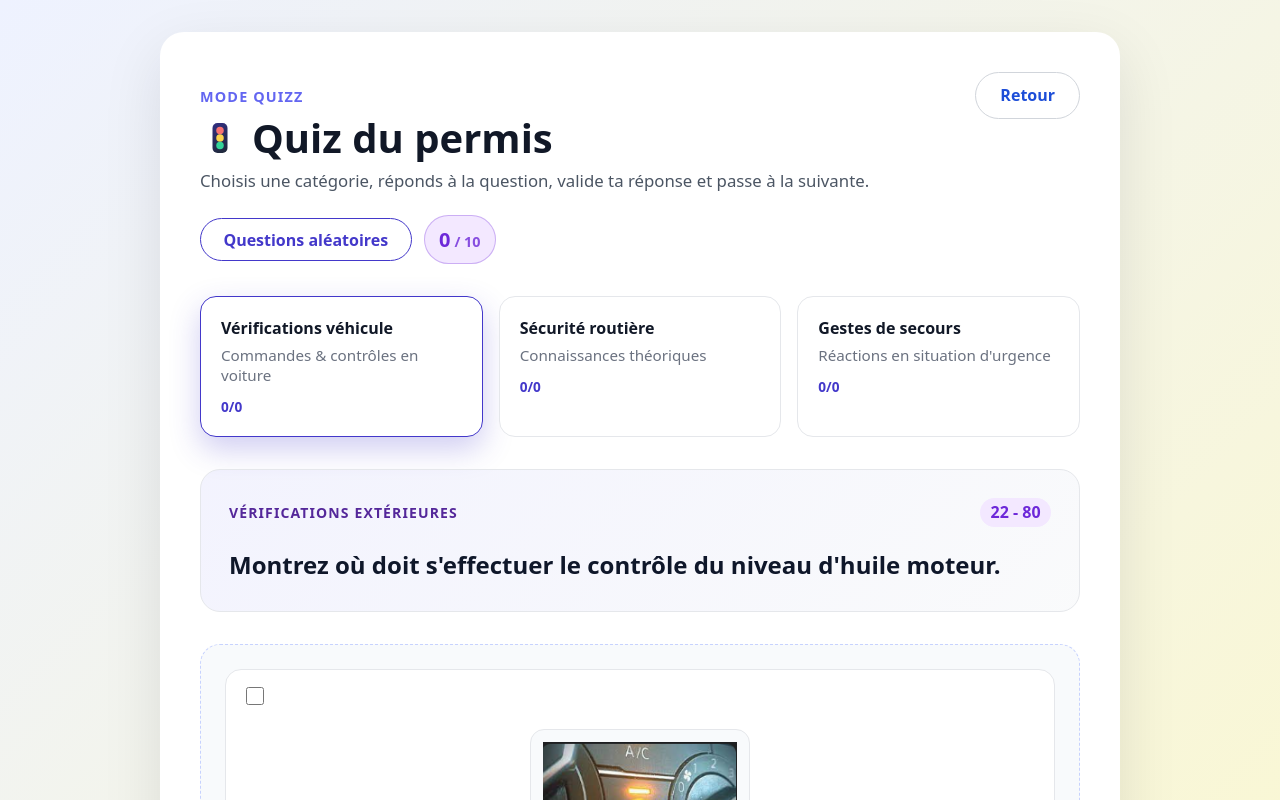
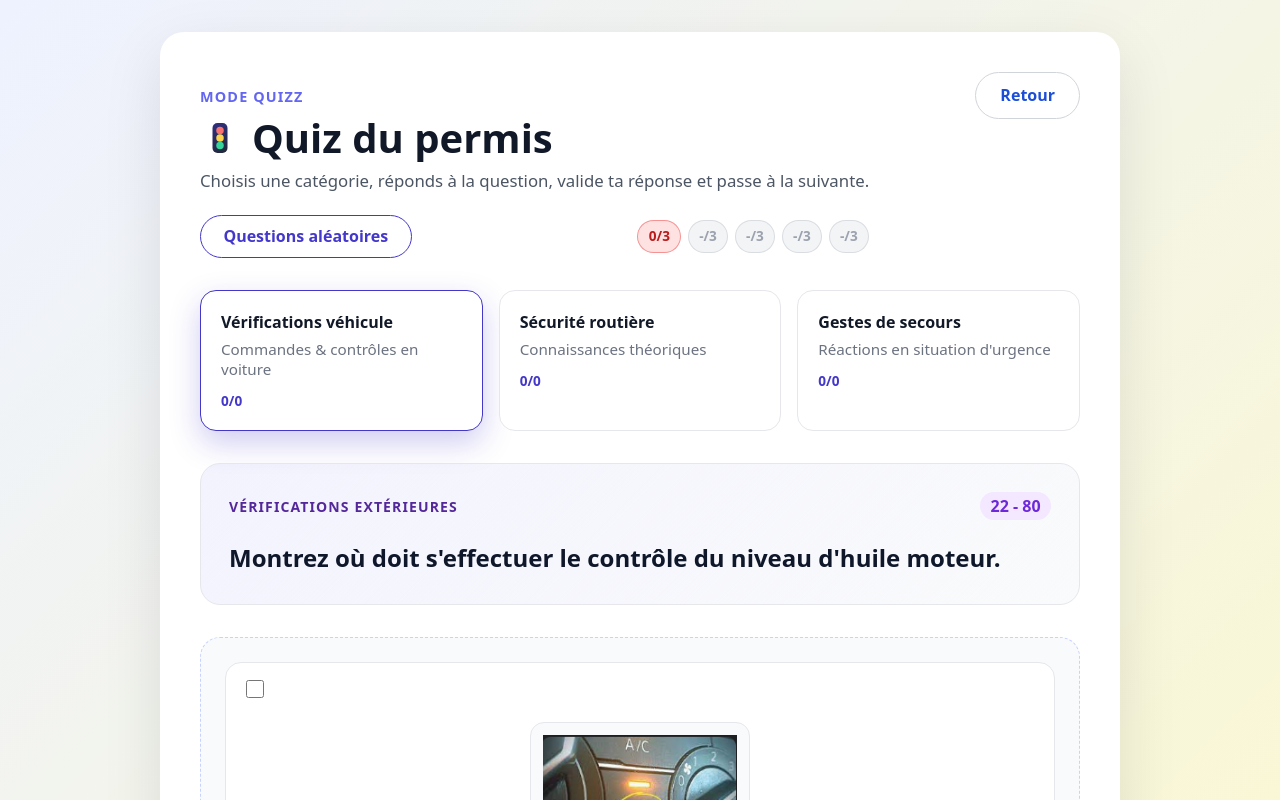
Before and after one commit to OliviaG-dev/R-viPermis, a React (Vite) app: page /quiz in a window 1280 px wide. Shown: the top 800 px of the page. Built offline with nearby package versions, Linux system fonts and the light colour scheme.

Commit message:
:sparkles: feat:serie and score

```diff
--- a/src/pages/Quiz/Quiz.css
+++ b/src/pages/Quiz/Quiz.css
@@ -60,7 +60,65 @@
   display: flex;
   flex-wrap: wrap;
   align-items: center;
+  justify-content: space-between;
   gap: 0.75rem;
+  width: 100%;
+}
+
+.quiz-progress {
+  display: flex;
+  flex-wrap: wrap;
+  gap: 0.4rem;
+}
+
+.progress-chip {
+  padding: 0.35rem 0.65rem;
+  border-radius: 999px;
+  font-size: 0.85rem;
+  font-weight: 600;
+  border: 1px solid transparent;
+}
+
+.progress-chip--completed {
+  background: #e0f2fe;
+  color: #0369a1;
+  border-color: rgba(14, 165, 233, 0.4);
+}
+
+.progress-chip--current {
+  background: #ede9fe;
+  color: #5b21b6;
+  border-color: rgba(91, 33, 182, 0.4);
+}
+
+.progress-chip--upcoming {
+  background: #f3f4f6;
+  color: #9ca3af;
+  border-color: rgba(156, 163, 175, 0.3);
+}
+
+.progress-chip--score-0 {
+  background: #fee2e2;
+  color: #b91c1c;
+  border-color: rgba(239, 68, 68, 0.5);
+}
+
+.progress-chip--score-1 {
+  background: #ffedd5;
+  color: #c2410c;
+  border-color: rgba(251, 146, 60, 0.6);
+}
+
+.progress-chip--score-2 {
+  background: #fef9c3;
+  color: #a16207;
+  border-color: rgba(250, 204, 21, 0.6);
+}
+
+.progress-chip--score-3 {
+  background: #dcfce7;
+  color: #15803d;
+  border-color: rgba(34, 197, 94, 0.6);
 }
 
 .random-btn {
@@ -79,27 +137,6 @@
   color: #fff;
   transform: translateY(-1px);
   box-shadow: 0 12px 24px rgba(67, 56, 202, 0.25);
-}
-
-.quiz-counter {
-  display: inline-flex;
-  align-items: baseline;
-  gap: 0.25rem;
-  padding: 0.55rem 0.9rem;
-  border-radius: 999px;
-  background: #f3e8ff;
-  color: #6d28d9;
-  font-weight: 600;
-  border: 1px solid rgba(109, 40, 217, 0.3);
-}
-
-.counter-value {
-  font-size: 1.25rem;
-}
-
-.counter-max {
-  font-size: 0.9rem;
-  opacity: 0.8;
 }
 
 .quiz-home-btn {
@@ -346,6 +383,50 @@
   align-items: center;
 }
 
+.series-result {
+  margin: 1.75rem 0 1.5rem;
+  padding: 1.75rem 1.9rem;
+  border-radius: 20px;
+  border: 1px solid #e5e7eb;
+  background: radial-gradient(
+    circle at top left,
+    #eef2ff 0,
+    #f9fafb 45%,
+    #ffffff 100%
+  );
+  box-shadow: 0 18px 40px rgba(15, 23, 42, 0.12);
+  display: flex;
+  flex-direction: column;
+  gap: 0.6rem;
+  align-items: center;
+  text-align: center;
+}
+
+.series-result h2 {
+  margin: 0;
+  font-size: 1.35rem;
+  color: #111827;
+}
+
+.series-result-score {
+  margin: 0.25rem 0 0;
+  font-size: 2.25rem;
+  font-weight: 800;
+  letter-spacing: 0.03em;
+  color: #4c1d95;
+}
+
+.series-result-message {
+  margin: 0.25rem 0 0.75rem;
+  font-size: 0.98rem;
+  line-height: 1.6;
+  color: #4b5563;
+}
+
+.series-result-restart {
+  margin-top: 0.25rem;
+}
+
 .self-eval {
   display: flex;
   gap: 0.75rem;
@@ -459,6 +540,11 @@
     align-items: stretch;
   }
 
+  .series-result {
+    padding: 1.4rem 1.35rem;
+    margin: 1.25rem 0 1.25rem;
+  }
+
   .self-eval {
     width: 100%;
     flex-direction: column;
@@ -478,6 +564,29 @@
   .quiz-container {
     background: #0f172a;
     box-shadow: 0 25px 70px rgba(0, 0, 0, 0.45);
+  }
+
+  .series-result {
+    border-color: #1f2937;
+    background: radial-gradient(
+      circle at top left,
+      #1e293b 0,
+      #020617 50%,
+      #020617 100%
+    );
+    box-shadow: 0 20px 55px rgba(0, 0, 0, 0.75);
+  }
+
+  .series-result h2 {
+    color: #e5e7eb;
+  }
+
+  .series-result-score {
+    color: #a5b4fc;
+  }
+
+  .series-result-message {
+    color: #cbd5f5;
   }
 
   .quiz-header h1 {
@@ -501,10 +610,46 @@
     color: #fff;
   }
 
-  .quiz-counter {
-    background: rgba(109, 40, 217, 0.2);
-    color: #e0e7ff;
-    border-color: #4338ca;
+  .progress-chip--completed {
+    background: rgba(14, 165, 233, 0.2);
+    color: #bae6fd;
+    border-color: rgba(14, 165, 233, 0.5);
+  }
+
+  .progress-chip--current {
+    background: rgba(91, 33, 182, 0.25);
+    color: #ddd6fe;
+    border-color: rgba(91, 33, 182, 0.5);
+  }
+
+  .progress-chip--upcoming {
+    background: rgba(107, 114, 128, 0.2);
+    color: #e5e7eb;
+    border-color: rgba(107, 114, 128, 0.4);
+  }
+
+  .progress-chip--score-0 {
+    background: rgba(248, 113, 113, 0.25);
+    color: #fecaca;
+    border-color: rgba(248, 113, 113, 0.5);
+  }
+
+  .progress-chip--score-1 {
+    background: rgba(251, 146, 60, 0.25);
+    color: #fed7aa;
+    border-color: rgba(251, 146, 60, 0.5);
+  }
+
+  .progress-chip--score-2 {
+    background: rgba(250, 204, 21, 0.25);
+    color: #fde68a;
+    border-color: rgba(250, 204, 21, 0.5);
+  }
+
+  .progress-chip--score-3 {
+    background: rgba(34, 197, 94, 0.25);
+    color: #bbf7d0;
+    border-color: rgba(34, 197, 94, 0.5);
   }
 
   .random-btn {
--- a/src/pages/Quiz/Quiz.tsx
+++ b/src/pages/Quiz/Quiz.tsx
@@ -49,6 +49,7 @@ type CategoryStatus = "correct" | "incorrect" | null;
 type PendingAdvance =
   | { type: "category"; target: QuizCategory }
   | { type: "question" }
+  | { type: "result" }
   | null;
 
 const categoryConfig: Record<
@@ -195,10 +196,24 @@ const Quiz = () => {
   const [categoryStatuses, setCategoryStatuses] = useState<
     Record<QuizCategory, CategoryStatus>
   >(createEmptyStatuses());
-  const maxPoints = 10;
-  const totalCorrect =
-    stats.vehicule.correct + stats.qser.correct + stats.secours.correct;
-  const displayedPoints = Math.min(totalCorrect, maxPoints);
+  const [questionScores, setQuestionScores] = useState<
+    { correct: number; total: number }[]
+  >([]);
+  const [showResults, setShowResults] = useState(false);
+  const maxQuestions = 5;
+  const currentQuestionCorrect =
+    Object.values(categoryStatuses).filter((status) => status === "correct")
+      .length ?? 0;
+
+  const finalizeCurrentQuestion = useCallback(() => {
+    setQuestionScores((prev) => {
+      if (prev.length >= maxQuestions) {
+        return prev;
+      }
+      const nextEntry = { correct: currentQuestionCorrect, total: 3 };
+      return [...prev, nextEntry];
+    });
+  }, [currentQuestionCorrect, maxQuestions]);
 
   const pickRandomQuestion = useCallback(
     (previousId?: number): QuizQuestion => {
@@ -223,7 +238,14 @@ const Quiz = () => {
   );
 
   const handleNextQuestion = useCallback(
-    (options?: { previousId?: number; preserveCategory?: boolean }) => {
+    (options?: {
+      previousId?: number;
+      preserveCategory?: boolean;
+      finalizeCurrent?: boolean;
+    }) => {
+      if (options?.finalizeCurrent) {
+        finalizeCurrentQuestion();
+      }
       const next = pickRandomQuestion(options?.previousId ?? current.id);
       setCurrent(next);
       setSelectedChoices([]);
@@ -231,11 +253,12 @@ const Quiz = () => {
       setWasCorrect(false);
       setPendingAdvance(null);
       setCategoryStatuses(createEmptyStatuses());
+      setShowResults(false);
       if (!options?.preserveCategory) {
         setCategory("vehicule");
       }
     },
-    [current.id, pickRandomQuestion]
+    [current.id, pickRandomQuestion, finalizeCurrentQuestion]
   );
 
   const onCategoryChange = useCallback((nextCategory: QuizCategory) => {
@@ -245,6 +268,27 @@ const Quiz = () => {
     setWasCorrect(false);
     setPendingAdvance(null);
   }, []);
+
+  const progressEntries = useMemo(() => {
+    return Array.from({ length: maxQuestions }, (_, index) => {
+      if (index < questionScores.length) {
+        const score = questionScores[index].correct;
+        return {
+          value: `${score}/3`,
+          state: "completed" as const,
+          score,
+        };
+      }
+      if (index === questionScores.length) {
+        return {
+          value: `${currentQuestionCorrect}/3`,
+          state: "current" as const,
+          score: currentQuestionCorrect,
+        };
+      }
+      return { value: "-/3", state: "upcoming" as const, score: null };
+    });
+  }, [questionScores, currentQuestionCorrect, maxQuestions]);
 
   const isVehicleCategory = category === "vehicule";
   const activeQuestion = isVehicleCategory
@@ -544,7 +588,12 @@ const Quiz = () => {
     }));
 
     const currentIndex = categoryOrder.indexOf(category);
-    if (currentIndex >= 0 && currentIndex < categoryOrder.length - 1) {
+    const isLastCategory = currentIndex === categoryOrder.length - 1;
+    const isLastQuestion = questionScores.length >= maxQuestions - 1;
+
+    if (isLastCategory && isLastQuestion) {
+      setPendingAdvance({ type: "result" });
+    } else if (currentIndex >= 0 && currentIndex < categoryOrder.length - 1) {
       setPendingAdvance({
         type: "category",
         target: categoryOrder[currentIndex + 1],
@@ -561,6 +610,59 @@ const Quiz = () => {
     const answerBlock =
       category === "qser" ? current.qser.answer : current.secours.answer;
     return Array.isArray(answerBlock) ? answerBlock.join(" ") : answerBlock;
+  };
+
+  const totalCorrectAll = useMemo(
+    () => questionScores.reduce((sum, q) => sum + q.correct, 0),
+    [questionScores]
+  );
+
+  const seriesPercentage = useMemo(() => {
+    if (!questionScores.length) return 0;
+    const maxScore = maxQuestions * 3;
+    return Math.round((totalCorrectAll / maxScore) * 100);
+  }, [totalCorrectAll, maxQuestions, questionScores.length]);
+
+  const resultMessage = useMemo(() => {
+    if (seriesPercentage >= 80) {
+      return "Excellent ! Tu maîtrises très bien ces vérifications, sécurité routière et gestes de secours.";
+    }
+    if (seriesPercentage >= 50) {
+      return "Bien joué ! Encore quelques séries et tu seras parfaitement à l'aise.";
+    }
+    if (seriesPercentage >= 20) {
+      return "C'est un bon début. N'hésite pas à refaire une série pour renforcer tes connaissances.";
+    }
+    return "Pas de souci, c'est justement fait pour s'entraîner. Lance une nouvelle série et progresse à ton rythme.";
+  }, [seriesPercentage]);
+
+  const resetSeries = () => {
+    const next = pickRandomQuestion(current.id);
+    setCurrent(next);
+    setSelectedChoices([]);
+    setIsValidated(false);
+    setWasCorrect(false);
+    setPendingAdvance(null);
+    setCategoryStatuses(createEmptyStatuses());
+    setQuestionScores([]);
+    setShowResults(false);
+    setCategory("vehicule");
+  };
+
+  const getScoreClass = (score: number | null) => {
+    if (score === null) {
+      return "";
+    }
+    if (score <= 0) {
+      return " progress-chip--score-0";
+    }
+    if (score === 1) {
+      return " progress-chip--score-1";
+    }
+    if (score === 2) {
+      return " progress-chip--score-2";
+    }
+    return " progress-chip--score-3";
   };
 
   return (
@@ -590,9 +692,17 @@ const Quiz = () => {
               >
                 Questions aléatoires
               </button>
-              <div className="quiz-counter">
-                <span className="counter-value">{displayedPoints}</span>
-                <span className="counter-max">/ {maxPoints}</span>
+              <div className="quiz-progress">
+                {progressEntries.map((entry, index) => (
+                  <span
+                    key={`progress-${index}`}
+                    className={`progress-chip progress-chip--${
+                      entry.state
+                    }${getScoreClass(entry.score ?? null)}`}
+                  >
+                    {entry.value}
+                  </span>
+                ))}
               </div>
             </div>
           </div>
@@ -600,6 +710,21 @@ const Quiz = () => {
             Retour
           </Link>
         </header>
+
+        {showResults && (
+          <section className="series-result">
+            <h2>Résultat de la série</h2>
+            <p className="series-result-score">{seriesPercentage}%</p>
+            <p className="series-result-message">{resultMessage}</p>
+            <button
+              type="button"
+              className="action primary series-result-restart"
+              onClick={resetSeries}
+            >
+              Commencer une autre série de questions
+            </button>
+          </section>
+        )}
 
         <div className="category-tabs">
           {(Object.keys(categoryConfig) as QuizCategory[]).map((key) => (
@@ -728,8 +853,15 @@ const Quiz = () => {
               onClick={() => {
                 if (pendingAdvance.type === "category") {
                   onCategoryChange(pendingAdvance.target);
-                } else {
-                  handleNextQuestion({ preserveCategory: false });
+                } else if (pendingAdvance.type === "question") {
+                  handleNextQuestion({
+                    preserveCategory: false,
+                    finalizeCurrent: true,
+                  });
+                } else if (pendingAdvance.type === "result") {
+                  finalizeCurrentQuestion();
+                  setShowResults(true);
+                  setPendingAdvance(null);
                 }
               }}
             >
@@ -738,7 +870,9 @@ const Quiz = () => {
                 ? `Continuer vers ${
                     categoryConfig[pendingAdvance.target].label
                   }`
-                : "Question suivante"}
+                : pendingAdvance.type === "question"
+                ? "Question suivante"
+                : "Résultat"}
             </button>
           )}
         </div>
```
